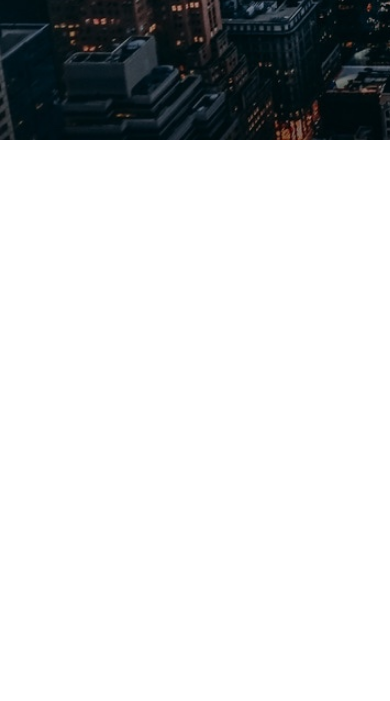
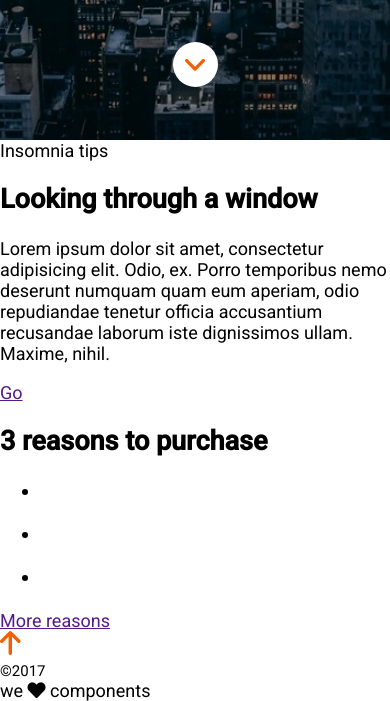
Before and after one commit to sayheylaura/anonymous-proxy, a website: page docs/index.html in a window 390 px wide. Shown: the part 704-1405 px from the top of the page. Before the commit the page ends 844 px from the top, so only its background shows below. Drawn offline with Linux system fonts and the light colour scheme; files whose address does not match are found by name.

Commit message:
Finish header styles for mobile version

```diff
--- a/_src/assets/scss/layout/_header.scss
+++ b/_src/assets/scss/layout/_header.scss
@@ -12,6 +12,8 @@
 .menu__button {
     width: 44px;
     height: 44px;
+    border: none;
+    padding: 0;
     background-color: $color-tertiary;
     position: fixed;
     top: 0;
@@ -25,6 +27,8 @@
 }
 
 .header__container {
+    max-width: 290px;
+    margin: 0 15px 53px 15px;
     display: flex;
     flex-direction: column;
     justify-content: space-between;
@@ -51,3 +55,22 @@
     color: $color-light;
     text-align: center;
 }
+
+.scroll-down__container {
+    width: 45px;
+    height: 45px;
+    border-radius: 22.5px;
+    background-color: $color-light;
+    display: flex;
+    justify-content: center;
+    align-items: center;
+}
+
+.scroll-down__link {
+    padding: 5px;
+}
+
+.scroll-down__image {
+    width: 20px;
+    height: auto;
+}
--- a/docs/index.html
+++ b/docs/index.html
@@ -5,26 +5,78 @@
         <meta charset="UTF-8">
         <meta name="viewport" content="width=device-width, initial-scale=1.0">
         <meta http-equiv="X-UA-Compatible" content="ie=edge">
+        <link href="https://fonts.googleapis.com/css?family=Roboto+Slab:400,700|Roboto:400,500"
+        rel="stylesheet">
+        <link rel="stylesheet" href="https://use.fontawesome.com/releases/v5.5.0/css/all.css"
+        integrity="sha384-B4dIYHKNBt8Bc12p+WXckhzcICo0wtJAoU8YZTY5qE0Id1GSseTk6S+L3BlXeVIU"
+        crossorigin="anonymous">
         <link rel="stylesheet" href="assets/css/main.css">
         <title>Anonymous proxy</title>
     </head>
 
     <body>
-        <header class="hero"> <a href="" class="menu__button">
-    <img class="menu__image" src="assets/images/ico-menu.svg" alt="">
-  </a>
-
+        <header class="hero">
+            <button class="menu__button">
+                <img class="menu__image" src="assets/images/ico-menu.svg" alt="">
+            </button>
             <div class="header__container">
                  <h1 class="header__title">Anonymous proxy</h1>
 
                 <p class="header__text">In hac habitasse platea dictumst.</p>
-                <div class="container__scroll-down"> <a href="" class="scroll-down__link">
+                <div class="scroll-down__container"> <a href="" class="scroll-down__link">
         <img class="scroll-down__image" src="assets/images/ico-scroll-down.svg" alt="">
       </a>
 
                 </div>
             </div>
         </header>
+        <main class="main">
+            <section class="section1">
+                <div class="section1__container"> <span class="section1__tag">Insomnia tips</span>
+
+                     <h2 class="section1__title">Looking through a window</h2>
+
+                    <p class="section1__text">Lorem ipsum dolor sit amet, consectetur adipisicing elit. Odio, ex. Porro
+                        temporibus nemo deserunt numquam quam eum aperiam, odio repudiandae tenetur
+                        officia accusantium recusandae laborum iste dignissimos ullam. Maxime,
+                        nihil.</p> <a href="" class="go-button">Go</a>
+
+                </div>
+            </section>
+            <section class="section2">
+                 <h2 class="section2__title">3 reasons to purchase</h2>
+
+                <ul class="section2__list">
+                    <li class="list__item">
+                         <h3 class="item__title"></h3>
+
+                        <p class="item__text"></p>
+                    </li>
+                    <li class="list__item">
+                         <h3 class="item__title"></h3>
+
+                        <p class="item__text"></p>
+                    </li>
+                    <li class="list__item">
+                         <h3 class="item__title"></h3>
+
+                        <p class="item__text"></p>
+                    </li>
+                </ul> <a href="" class="more-reasons">More reasons</a>
+
+            </section>
+        </main>
+        <footer class="footer">
+            <div class="arrow__container"> <a href="" class="arrow__link">
+      <img class="arrow__image" src="assets/images/ico-arrow.svg" alt="">
+    </a>
+
+            </div>
+            <div class="footer__container"> <small>&copy;2017</small>
+
+                <div>we <i class="fas fa-heart"></i> components</div>
+            </div>
+        </footer>
     </body>
 
 </html>
```
Also changed, not shown: _src/templates/partials/_header.html (+2 -2 lines), docs/assets/css/main.css.
